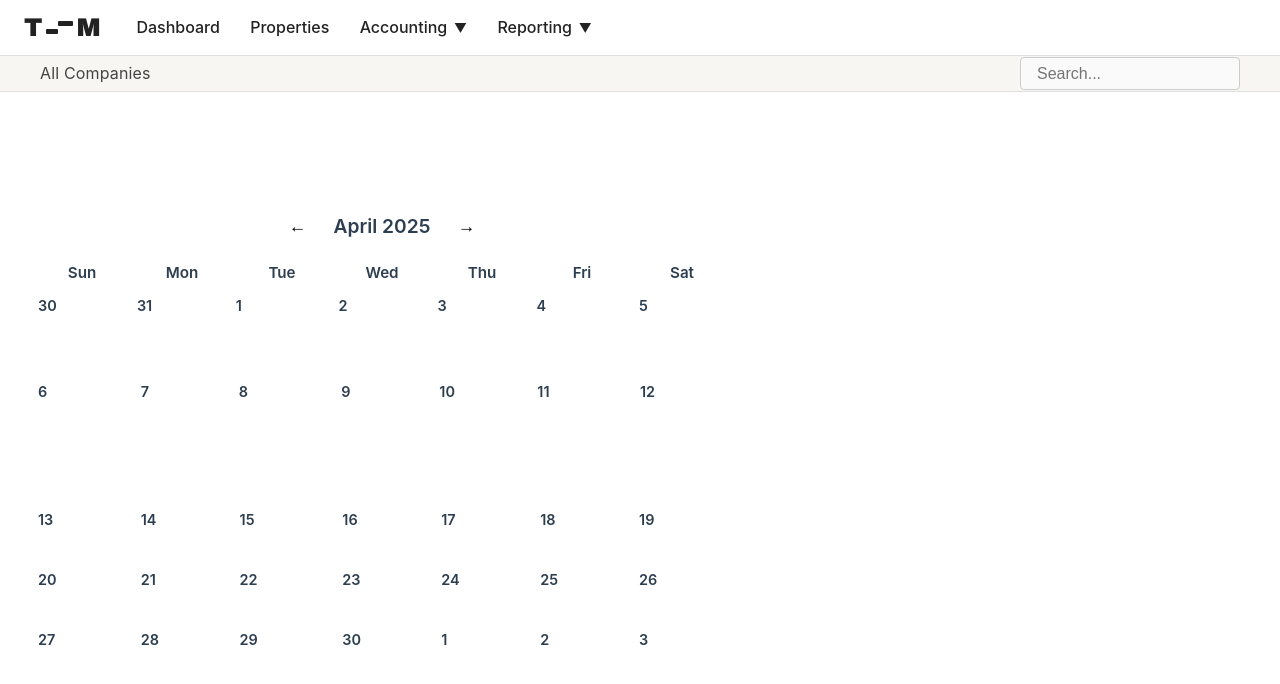
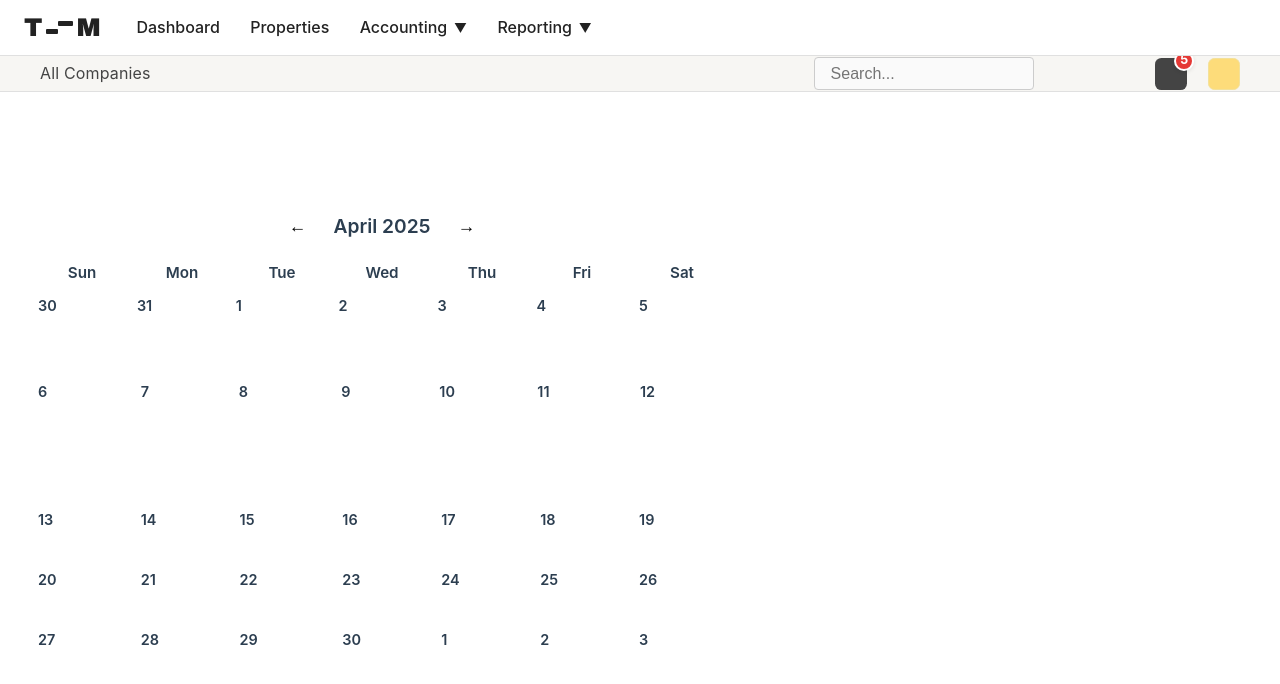
Before and after one commit to tom-mcIvor/property-manager, a Vue app in the folder client/: page / in a window 1280 px wide. Shown: the top 684 px of the page. Built offline with nearby package versions, Linux system fonts and the light colour scheme.

Commit message:
add ions next to the search bar

```diff
--- a/client/src/App.vue
+++ b/client/src/App.vue
@@ -1,4 +1,5 @@
 <script setup>
+import IconsBar from './components/IconsBar.vue'
 // No imports needed for now; router-view will handle page rendering
 </script>
 
@@ -19,7 +20,10 @@
   </header>
   <div class="sub-navbar">
     <span class="sub-navbar-title">All Companies</span>
-    <input class="search-bar" type="text" placeholder="Search..." />
+    <div style="display: flex; align-items: center; gap: 1rem;">
+      <input class="search-bar" type="text" placeholder="Search..." />
+      <IconsBar />
+    </div>
   </div>
   <main>
     <router-view />
--- a/client/src/components/IconsBar.vue
+++ b/client/src/components/IconsBar.vue
@@ -1,14 +1,14 @@
 <template>
-    <div class="icon-group">
-      <i class="fas fa-plus icon"></i>
-      <i class="fas fa-sync-alt icon"></i>
-
-      <div class="icon notification-icon">
-        <i class="fas fa-question-circle"></i>
+  <div class="icon-bar">
+    <i class="fas fa-plus icon plain"></i>
+    <i class="fas fa-sync-alt icon plain"></i>
+    <span class="icon question">
+      <i class="fas fa-question"></i>
       <span class="badge">5</span>
-      </div>
-
-      <i class="fas fa-microphone icon highlighted"></i>
+    </span>
+    <span class="icon mic">
+      <i class="fas fa-microphone"></i>
+    </span>
   </div>
 </template>
 
@@ -19,37 +19,76 @@
 </script>
 
 <style scoped>
-  .icon-group {
+.icon-bar {
   display: flex;
-    gap: 1rem;
   align-items: center;
+  gap: 1.3rem;
 }
 
 .icon {
-    font-size: 1.2rem;
-    cursor: pointer;
-    color: #333;
+  display: flex;
+  align-items: center;
+  justify-content: center;
+  font-size: 1.35rem;
+  width: 32px;
+  height: 32px;
   position: relative;
 }
 
-  .notification-icon {
-    position: relative;
+.icon.plain {
+  color: #888;
+  background: none;
+  border-radius: 0.4rem;
 }
 
+.icon.plain:hover {
+  color: #222;
+}
+
+.icon.question {
+  background: #444;
+  border-radius: 0.4rem;
+  width: 32px;
+  height: 32px;
+  color: #fff;
+  position: relative;
+  justify-content: center;
+}
+.icon.question .fas {
+  color: #fff;
+  font-size: 1.15rem;
+}
 .badge {
   position: absolute;
-    top: -6px;
-    right: -10px;
-    background-color: red;
-    color: white;
-    font-size: 0.6rem;
+  top: -7px;
+  right: -7px;
+  background: #e53935;
+  color: #fff;
+  font-size: 0.8rem;
+  font-weight: bold;
   border-radius: 50%;
-    padding: 2px 6px;
+  width: 20px;
+  height: 20px;
+  display: flex;
+  align-items: center;
+  justify-content: center;
+  border: 2px solid #fff;
+  box-shadow: 0 1px 4px rgba(0,0,0,0.10);
+  z-index: 2;
 }
 
-  .highlighted {
-    background-color: #fddc7a;
-    padding: 0.4rem;
-    border-radius: 0.25rem;
+.icon.mic {
+  background: #fddc7a;
+  border-radius: 0.4rem;
+  width: 32px;
+  height: 32px;
+  display: flex;
+  align-items: center;
+  justify-content: center;
+  border: 1.5px solid #f3e19a;
+}
+.icon.mic .fas {
+  color: #222;
+  font-size: 1.15rem;
 }
 </style>
```
Lines whose indentation alone changed are shown as unchanged.
